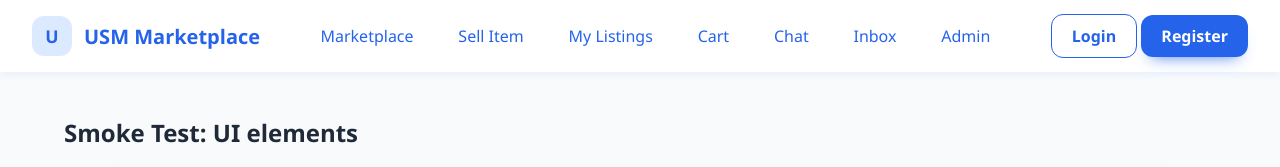
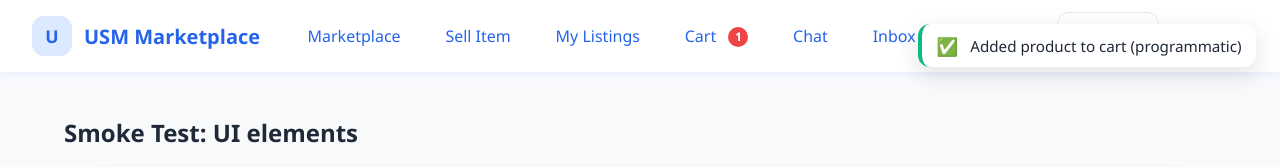
Before and after one commit to Zarifirfan42/U-SAINS-MART, a website: page smoke-test.html in a window 1280 px wide. Both pictures are taken after a click on the button "Add To Cart (product)". Shown: the top 167 px of the page. Drawn offline with Linux system fonts and the light colour scheme.

Commit message:
smoke: seed mock data and set session for tests; fix addToCart call

```diff
--- a/smoke-test.html
+++ b/smoke-test.html
@@ -28,8 +28,11 @@
     import { renderShell, showToast, showLoading, hideLoading, renderProductCard, updateCartBadge } from './js/ui.js';
     import { mockProducts } from './js/mock-data.js';
     import { addToCart, removeFromCart } from './js/cart.js';
+    import { seedMockData, storage } from './js/storage.js';
 
     // render header/footer
+    // seed mock data and set a test session so cart operations work in smoke tests
+    try { seedMockData(); storage.saveSession('u-student-1'); } catch (e) { /* ignore */ }
     renderShell();
 
     // render one product card
@@ -57,7 +60,7 @@
 
     document.getElementById('btn-add-to-cart').addEventListener('click', () => {
       if (mockProducts && mockProducts.length) {
-        addToCart(mockProducts[0].id, 1);
+        addToCart(mockProducts[0].id);
         showToast('Added product to cart (programmatic)', 'success');
         // allow UI to update
         setTimeout(() => updateCartBadge(), 200);
```
